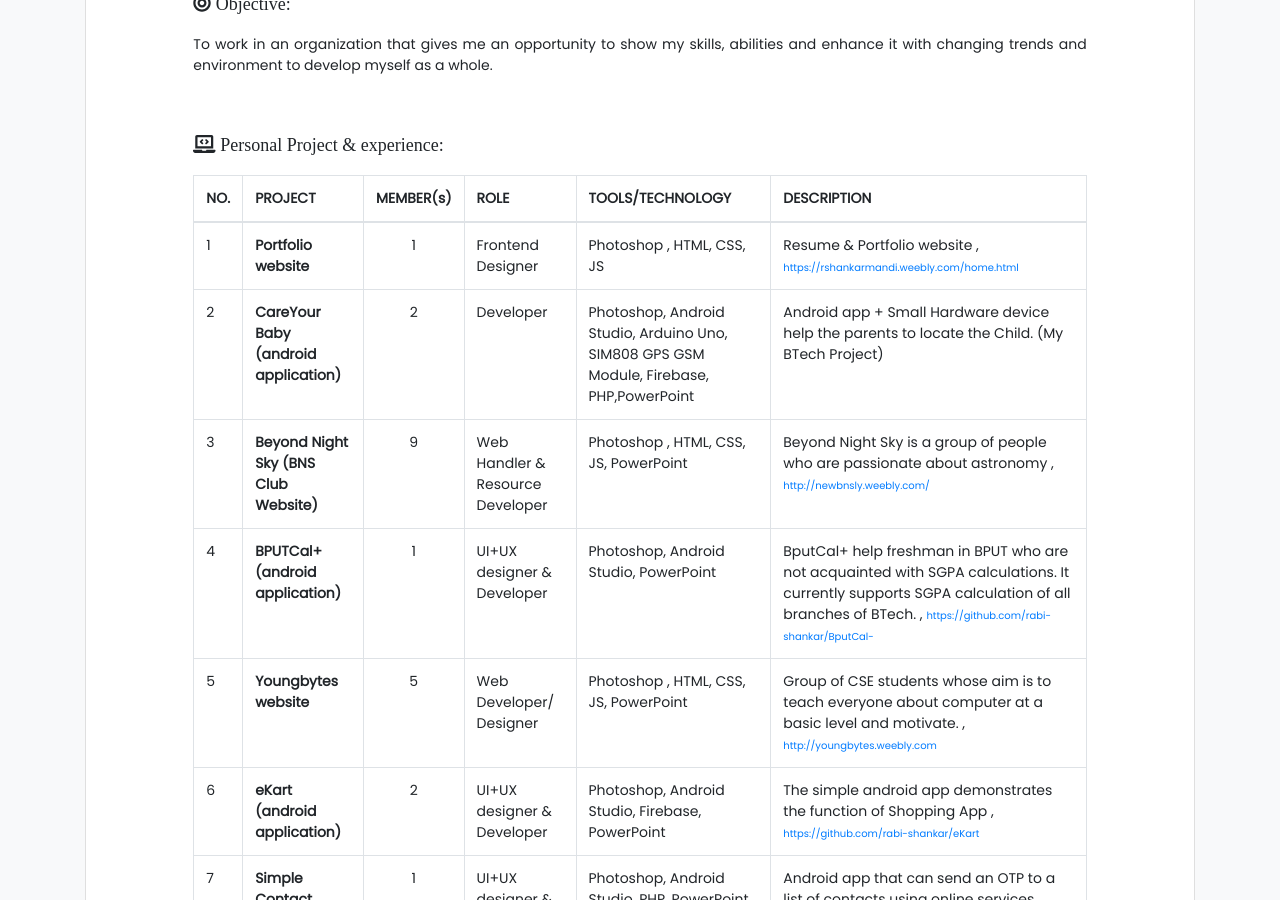
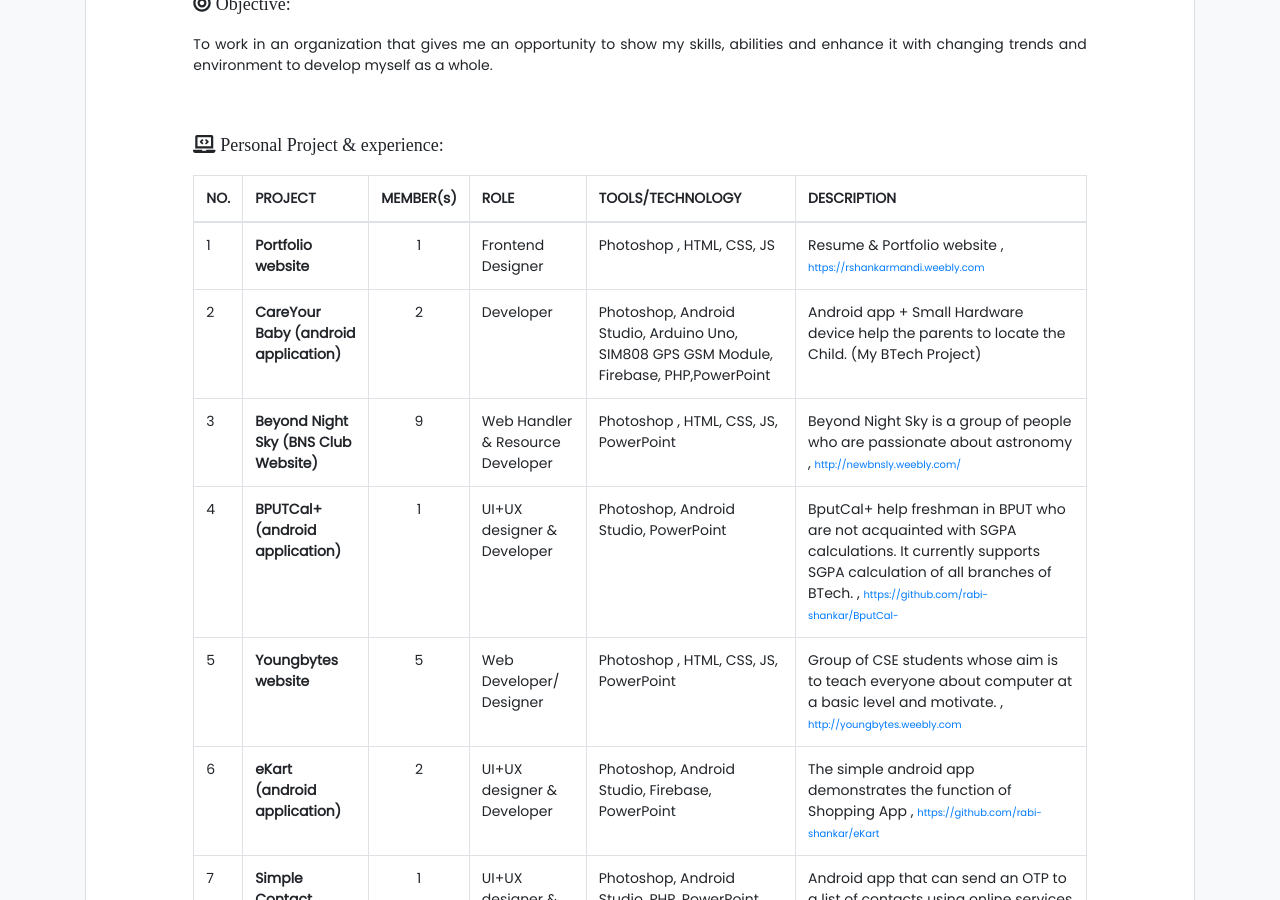
Before and after one commit to rabi-shankar/resume, a Jekyll site: the page built from index.html, in a window 1280 px wide and 900 px high, scrolled down 361 px. Built offline with Jekyll 4.4.1, drawn with Linux system fonts in a browser that asks for light colours; nearby versions of some CDN libraries; some web fonts are replaced; some of the changed lines change nothing that is shown.

Commit message:
Update resume.yml

```diff
--- a/_data/resume.yml
+++ b/_data/resume.yml
@@ -30,7 +30,7 @@
       role: Frontend Designer
       tools-technology: Photoshop , HTML, CSS, JS
       description: Resume & Portfolio website
-      url: https://rshankarmandi.weebly.com/home.html
+      url: https://rshankarmandi.weebly.com
 
     - name: CareYour Baby (android application)
       member: 2
```
